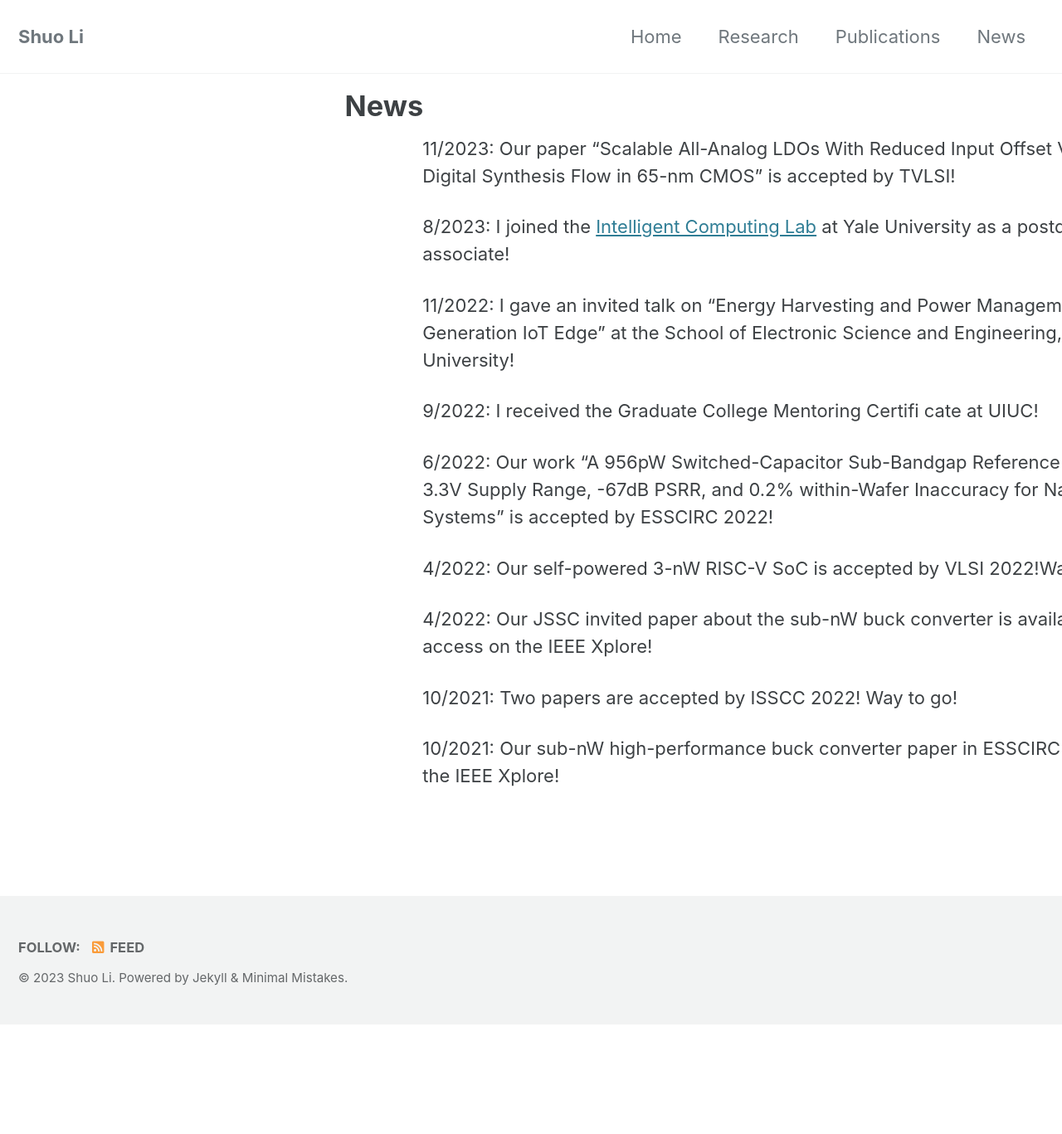
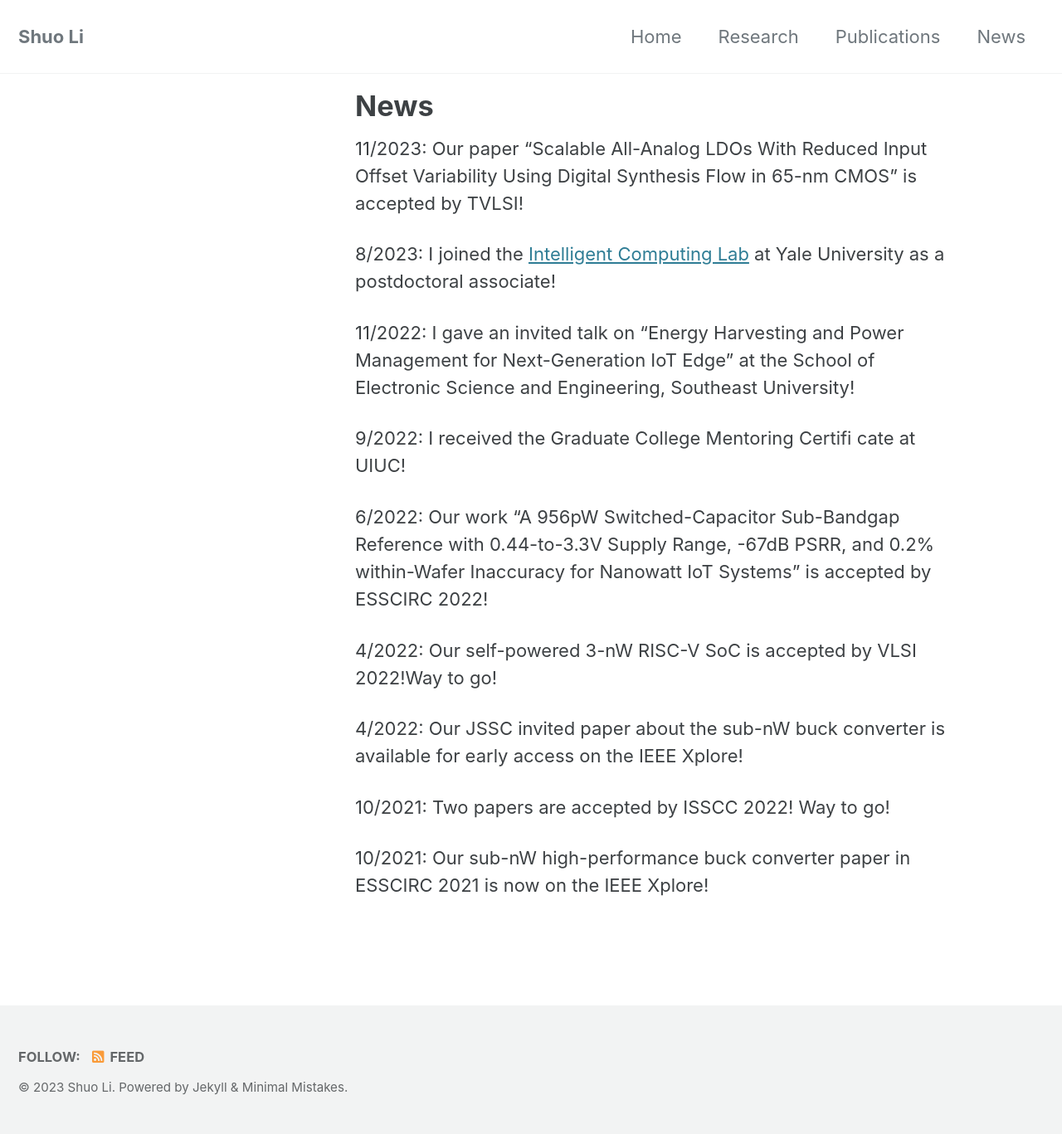
Before and after one commit to shuoli365/shuoli365.github.io, a Jekyll site: the page built from _pages/news.md, in a window 1280 px wide. Shown: the whole page at 83% size. Built offline with Jekyll 4.4.1, drawn with Linux system fonts in a browser that asks for light colours; cached includes are drawn as plain includes; before the commit the page ends 1235 px from its top, so only the background shows below that.

Commit message:
Update _page.scss

```diff
--- a/_sass/minimal-mistakes/_page.scss
+++ b/_sass/minimal-mistakes/_page.scss
@@ -4,10 +4,10 @@
 
 #main {
   @include clearfix;
-  margin-left: auto;
-  margin-right: auto;
-  padding-left: 1em;
-  padding-right: 1em;
+  margin-left: 0;
+  margin-right: 0;
+  padding-left: 10%;
+  padding-right: 10%;
   -webkit-animation: $intro-transition;
   animation: $intro-transition;
   max-width: 100%;
@@ -50,8 +50,8 @@ body {
   .page__inner-wrap {
     float: left;
     margin-top: 1em;
-    margin-left: 10%;
-    margin-right: 10%;
+    margin-left: 0;
+    margin-right: 0;
     width: 100%;
     clear: both;
 
@@ -60,8 +60,8 @@ body {
     .page__share {
       position: relative;
       float: left;
-      margin-left: 10%;
-      margin-right: 10%;
+      margin-left: 0;
+      margin-right: 0;
       width: 100%;
       clear: both;
     }
```
